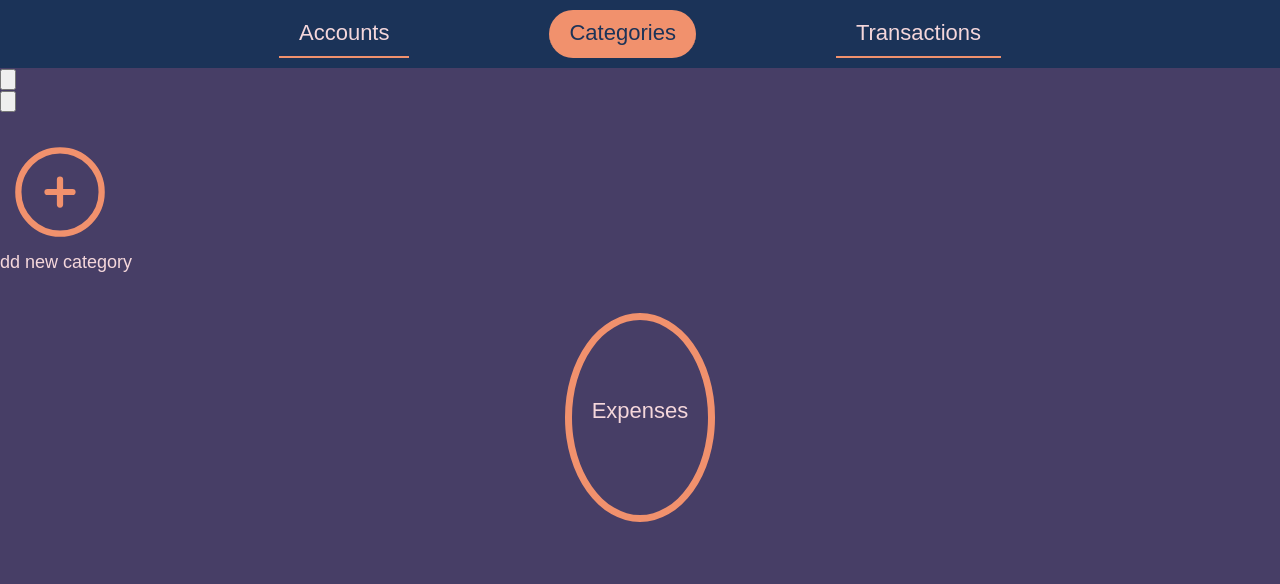
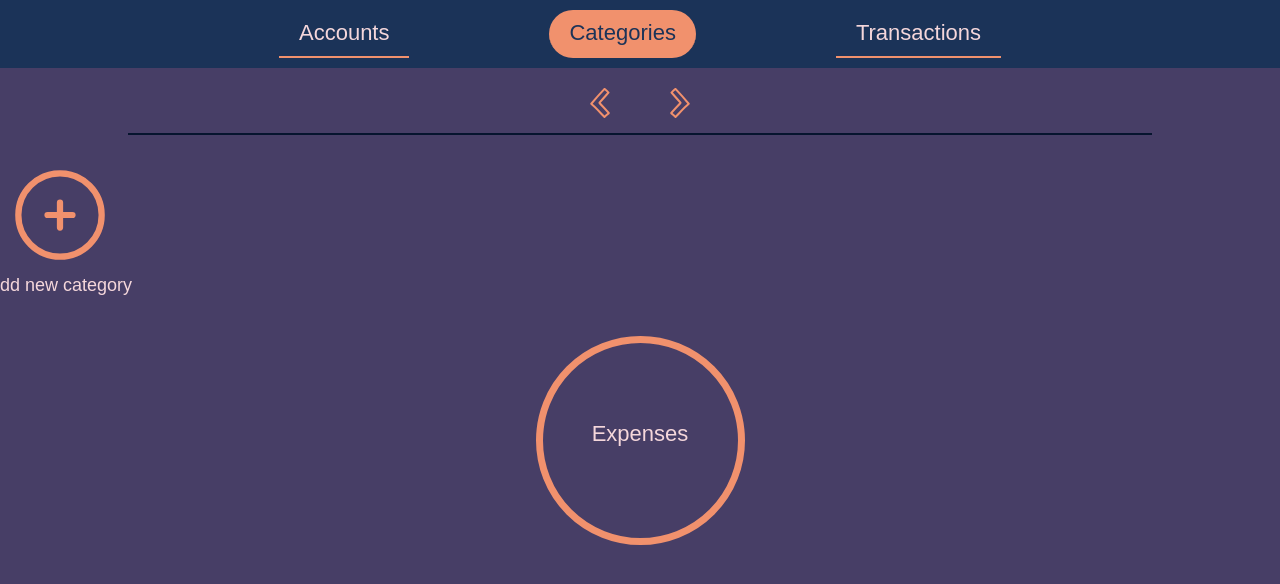
Before and after one commit to kotovskyy/ExpenseTracker, a Django app: template expensetracker/core/templates/core/categories.html in a window 1280 px wide. Shown: the part 80-664 px from the top of the page. Run offline with Django 3.2, Linux system fonts and the light colour scheme; the template is opened without the code that fills it, so the values that code supplies are empty.

Commit message:
Change styling

```diff
--- a/expensetracker/core/static/core/styles/mainapp.css
+++ b/expensetracker/core/static/core/styles/mainapp.css
@@ -53,6 +53,49 @@
     color: #1b3358;
 }
 
+
+.choose-period-container {
+    box-sizing: border-box;
+    width: 80%;
+    margin-right: auto;
+    margin-left: auto;
+    display: flex;
+    flex-direction: row;
+    align-items: center;
+    justify-content: center;
+    border-bottom: 2px solid #06142E;
+    padding-top: 15px;
+    padding-bottom: 10px;
+}
+
+.period-text {
+    font-size: 24px;
+    margin-right: 20px;
+    margin-left: 20px;
+}
+
+.choose-next-period-button {
+    display: flex;
+    flex-direction: column;
+    align-items: center;
+    justify-content: center;
+    background-color: transparent;
+    padding: 5px;
+    border-radius: 100%;
+    border: none;
+    transform: background-color 0.2s;
+}
+
+.choose-next-period-button:hover {
+    background-color: #bd83b8;
+}
+
+
+.period-button-icon {
+    height: 30px;
+    width: 30px;
+}
+
 .main-categories-container {
     padding-top: 20px;
     margin-left: 200px;
@@ -85,6 +128,7 @@
     border: 7px solid #f1916d;
     text-align: center;
     height: 155px;
+    width: 155px;
     display: flex;
     flex-direction: column;
     align-items: center;
--- a/expensetracker/core/static/core/styles/transactionForm.css
+++ b/expensetracker/core/static/core/styles/transactionForm.css
@@ -182,6 +182,11 @@
     overflow: auto;
 }
 
+.items-container a {
+    text-decoration: none;
+    color: inherit;
+}
+
 input::-webkit-outer-spin-button,
 input::-webkit-inner-spin-button {
   -webkit-appearance: none;
```
